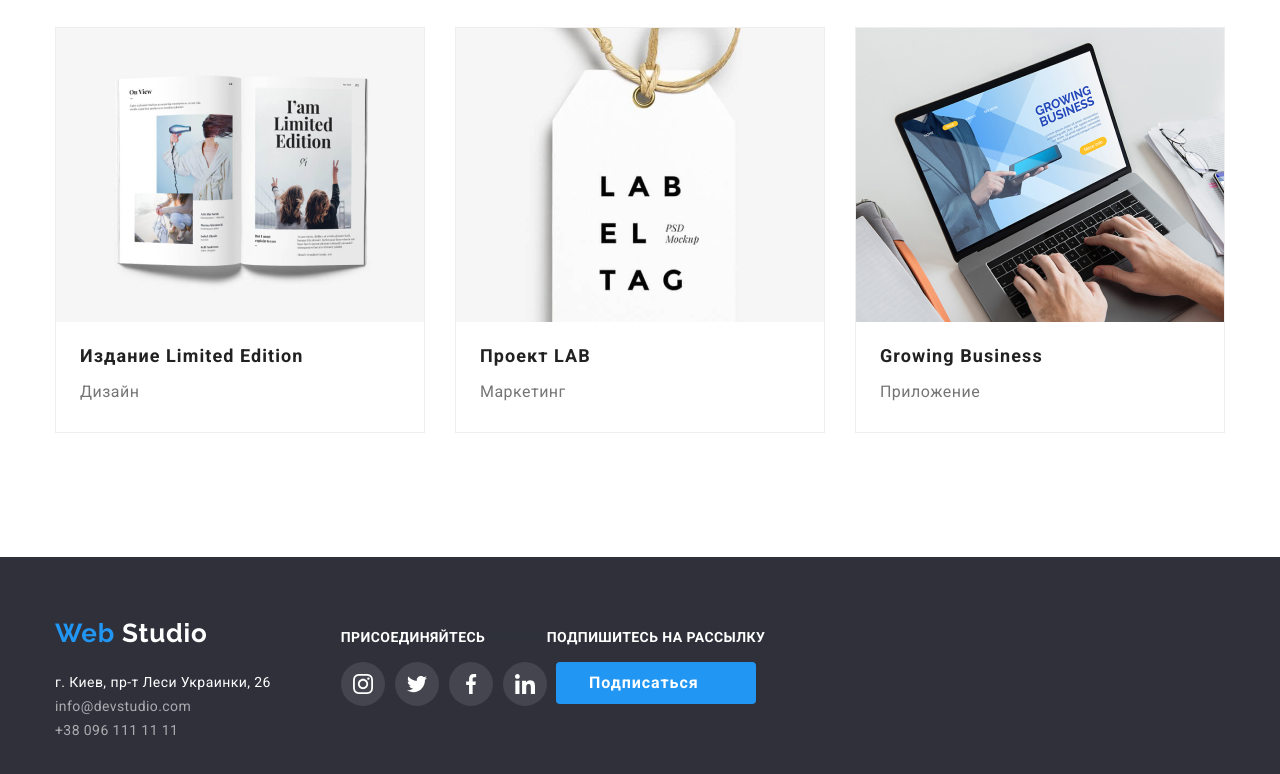
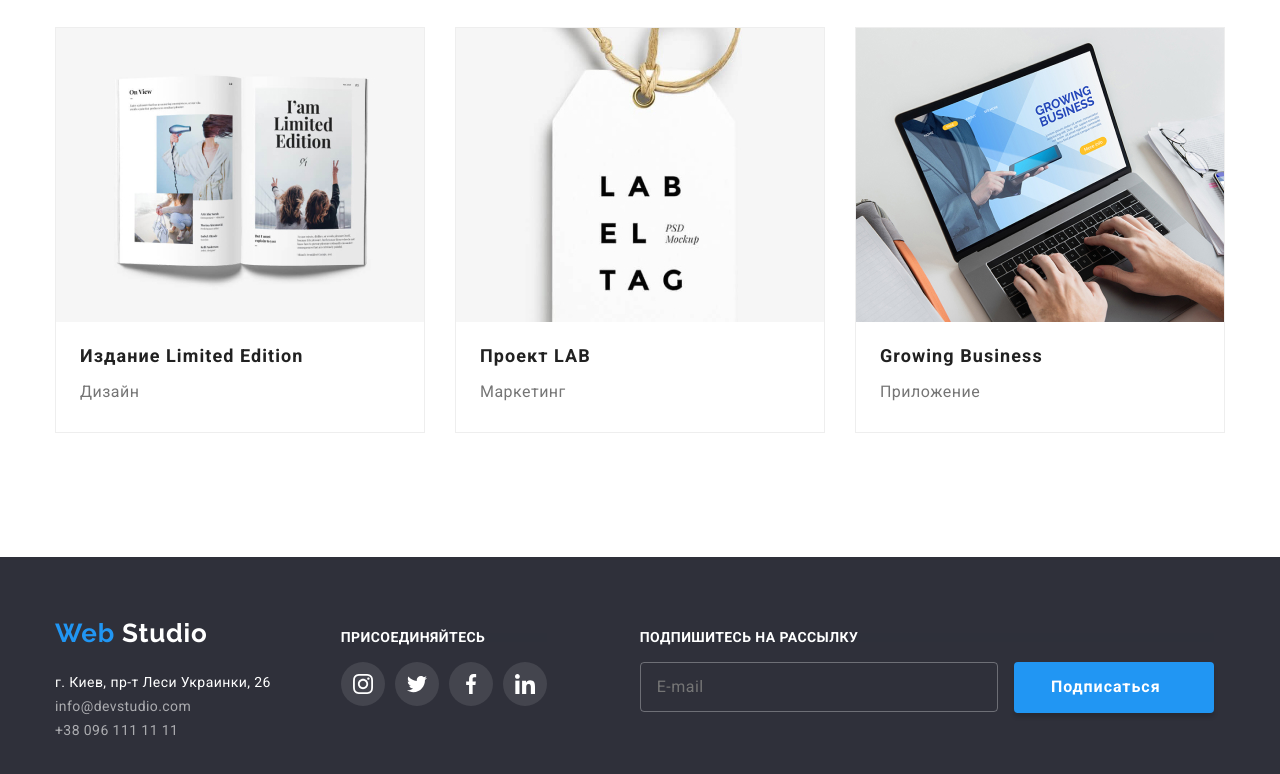
Before and after one commit to Lievashov/goit-markup-hw-06, a plain HTML site: page portfolio.html in a window 1280 px wide. Shown: the part 1112-1886 px from the top of the page. Drawn offline with Linux system fonts and the light colour scheme.

Commit message:
Update portfolio.html
разметка формы подписки и модального окна

```diff
--- a/portfolio.html
+++ b/portfolio.html
@@ -249,9 +249,19 @@
 						</li>
 					</ul>
 				</div>
-				<div>
-					<p class="title tatle-item">Подпишитесь на рассылку</p>
-					<button class="btn">Подписаться</button>
+				<div class="footer-right">
+					<form>
+					  <label for="footer-mail">
+						<p class="title tatle-item">Подпишитесь на рассылку</p>
+					  </label>
+					  <input type="email" name="mail" id="footer-mail" placeholder="E-mail"/>
+		  			  <button type="button" class="button-footer">
+						Подписаться
+						<svg class="button-icon" width="20" height="20">
+						  <use href="./images/sprite.svg#icon-mail_send"></use>
+						</svg>
+					  </button>
+					</form>
 				</div>
 			</div>
 		</footer>
```
